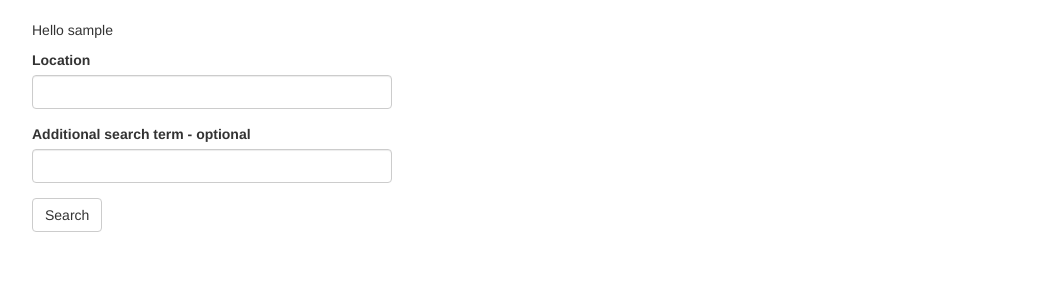
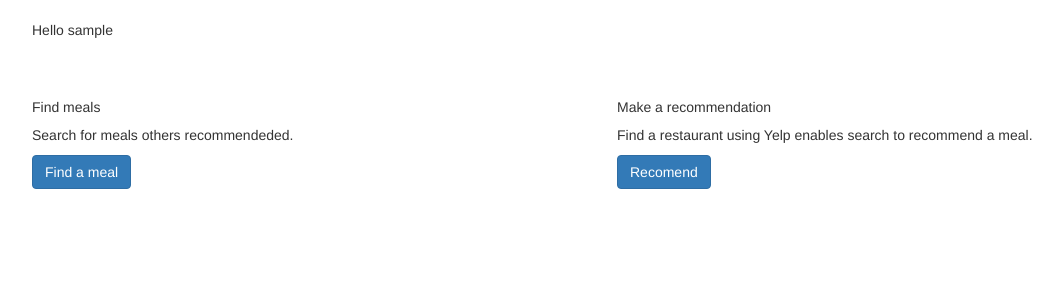
Before and after one commit to nenord/ibd-app, a Flask app: page / in a window 1280 px wide. Shown: the part 52-352 px from the top of the page, without its empty margins (38-1101 px from the left). Run offline with Flask 2, Linux system fonts and the light colour scheme; the visitor is signed in with stand-in values (Sample User, id 1); data comes from the database, SQL or seed files in the repository; some libraries are stand-ins or nearby versions.

Commit message:
new index page, old index page is now rest_search page

```diff
--- a/app/routes.py
+++ b/app/routes.py
@@ -9,6 +9,11 @@ from app.models import User, Post
 @app.route('/index', methods=['GET', 'POST'])
 @login_required
 def index():
+    return render_template('index.html', title='Homepage')
+
+@app.route('/rest_search', methods=['GET', 'POST'])
+@login_required
+def rest_search():
     form = SearchRestForm()
     if form.validate_on_submit():
         headers = app.config['HEADERS']
@@ -27,6 +32,9 @@ def index():
                     url
                     review_count
                     rating
+                    categories {{
+                        alias
+                    }}
                     location {{
                         address1
                         city
@@ -39,8 +47,8 @@ def index():
         '''
         request = requests.post(endpoints, json={'query': query}, headers=headers)
         result = json.loads(request.text)['data']['search']['business']
-        return render_template('index.html', title='Homepage', form=form, result=result)
-    return render_template('index.html', title='Homepage', form=form)
+        return render_template('rest_search.html', title='Restaurant Search', form=form, result=result)
+    return render_template('rest_search.html', title='Restaurant Search', form=form)
 
 @app.route('/login', methods=['GET', 'POST'])
 def login():
@@ -66,7 +74,7 @@ def register():
         user.set_password(form.password.data)
         db.session.add(user)
         db.session.commit()
-        return redirect(url_for('index'))
+        return redirect(url_for('login'))
     return render_template('register.html', title='Register', form=form)
 
 @app.route('/logout')
--- a/app/templates/__rest.html
+++ b/app/templates/__rest.html
@@ -10,7 +10,7 @@
   #small-hide2, tr td:nth-child(3) { display:none; visibility:hidden; }
   }
 </style>
-<div><table class="table table-hover">
+<table class="table table-hover">
     <tr>
         <td class="col-sm-4">
             <a href={{ restaurant['url'] }}>
@@ -26,6 +26,7 @@
         <td id="small-hide1" class="col-sm-3">
             <p>Rating: {{ restaurant['rating'] }}</p>
             <p>Bassed on {{ restaurant['review_count'] }} rating</p>
+            <p> {{ restaurant['categories'] }} </p>
         </td>
         <td id="small-hide2" class="col-sm-2">
           <a href={{ restaurant['url'] }}>
@@ -37,7 +38,7 @@
           <button type="button" id="{{ restaurant['alias'] }}" class="btn btn-primary pull-right">Recommend</button>
         </td>
     </tr>
-</table></div>
+</table>
 <div class="removable" id="{{ restaurant['alias'] }}">
   <input type="text" id='{{ restaurant['alias'] }}' class="form-control" aria-label="Default"
     aria-describedby="inputGroup-sizing-default" placeholder="Input less than 100 characters">
--- a/app/templates/index.html
+++ b/app/templates/index.html
@@ -3,15 +3,27 @@
 
 {% block app_content %}
   <p>Hello {{ current_user.username }}</p>
+
+  <br>
+  <br>
   <div class="row">
-    <div class="col-md-4">
-      {{ wtf.quick_form(form) }}
+    <div class="col-sm-6">
+      <div class="card">
+        <div class="card-body">
+          <h5 class="card-title">Find meals</h5>
+          <p class="card-text">Search for meals others recommendeded.</p>
+          <a href="#" class="btn btn-primary">Find a meal</a>
+        </div>
+      </div>
+    </div>
+    <div class="col-sm-6">
+      <div class="card">
+        <div class="card-body">
+          <h5 class="card-title">Make a recommendation</h5>
+          <p class="card-text">Find a restaurant using Yelp enables search to recommend a meal.</p>
+          <a href="{{ url_for('rest_search') }}" class="btn btn-primary">Recomend</a>
+        </div>
+      </div>
     </div>
   </div>
-  <br>
-  <div class="container">
-    {% for restaurant in result %}
-      {% include '__rest.html' %}
-    {% endfor %}
-  </div>
 {% endblock %}
```
Also changed, not shown: app/templates/rest_search.html (added, +17 -0 lines).
